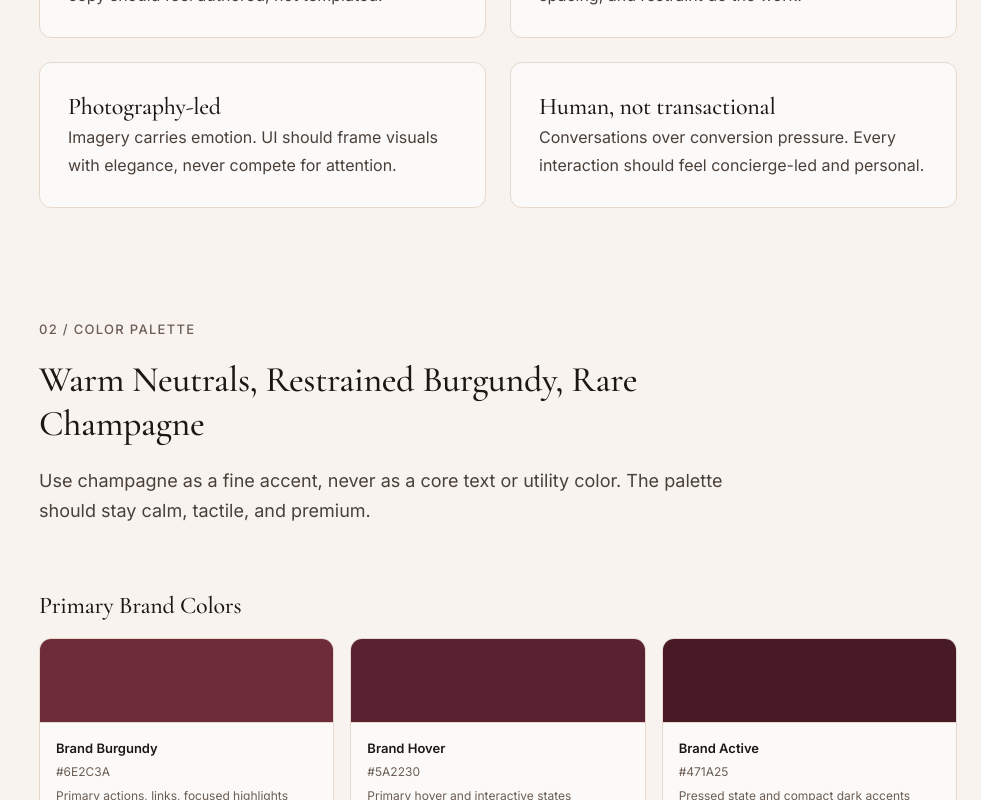
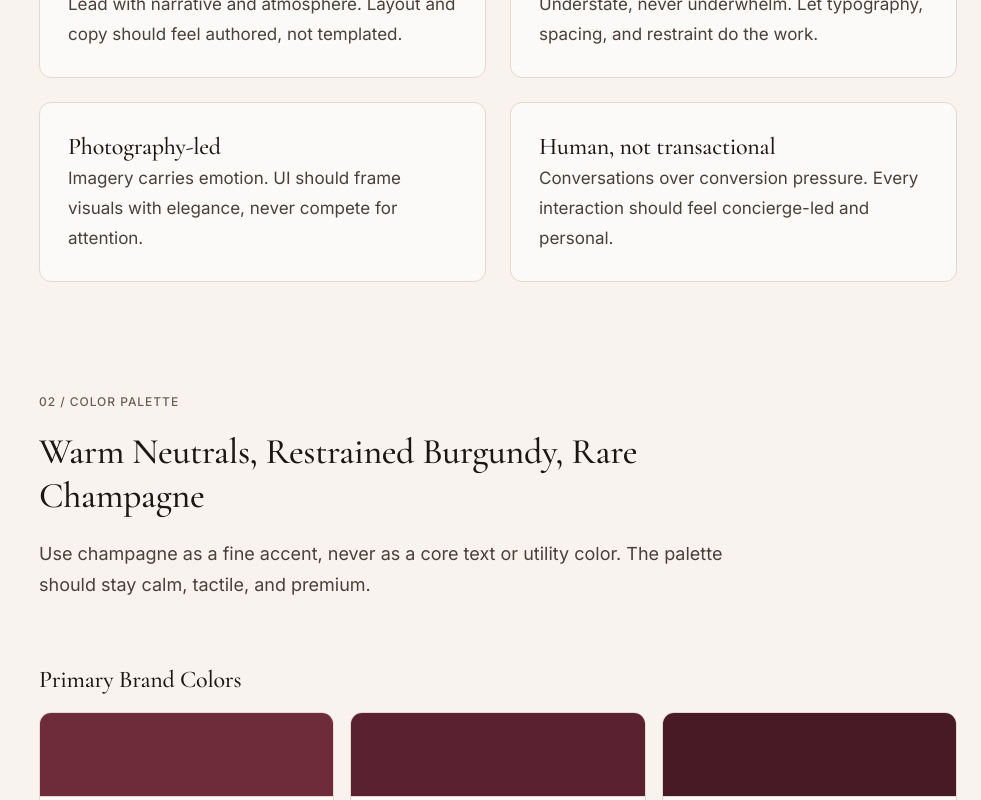
Before and after one commit to honeymoons-lk/hmx-planner, a Next.js app: page /style-guide in a window 1280 px wide. Shown: the part 1160-1960 px from the top of the page, without its empty margins (299-1280 px from the left). Built offline with nearby package versions, Linux system fonts and the light colour scheme.

Commit message:
Refine luxury typography and radius

```diff
--- a/app/globals.css
+++ b/app/globals.css
@@ -109,13 +109,15 @@
   --type-section-line: 1.2;
   --type-subheading-size: clamp(22px, 2.6vw, 24px);
   --type-subheading-line: 1.35;
-  --type-body-size: 16px;
-  --type-body-line: 1.75;
+  --type-body-size: 17px;
+  --type-body-line: 1.72;
   --type-body-lg-size: 18px;
-  --type-body-lg-line: 1.72;
+  --type-body-lg-line: 1.7;
+  --type-ui-sm-size: 14px;
+  --type-ui-sm-line: 1.45;
   --type-eyebrow-size: 12px;
   --type-eyebrow-line: 1.35;
-  --type-eyebrow-spacing: 0.1em;
+  --type-eyebrow-spacing: 0.08em;
 
   --radius-button: 10px;
   --radius-card: 12px;
@@ -216,6 +218,11 @@
     letter-spacing: var(--type-eyebrow-spacing);
     text-transform: uppercase;
   }
+
+  .type-ui-sm {
+    font-size: var(--type-ui-sm-size);
+    line-height: var(--type-ui-sm-line);
+  }
 }
 
 @keyframes marquee-left {
--- a/app/style-guide/page.tsx
+++ b/app/style-guide/page.tsx
@@ -186,9 +186,11 @@ const tokenSnippets: TokenSnippet[] = [
   --type-hero-size: clamp(56px, 6.4vw, 64px);
   --type-section-size: clamp(36px, 4.2vw, 40px);
   --type-subheading-size: clamp(22px, 2.6vw, 24px);
-  --type-body-size: 16px;
+  --type-body-size: 17px;
   --type-body-lg-size: 18px;
+  --type-ui-sm-size: 14px;
   --type-eyebrow-size: 12px;
+  --type-eyebrow-spacing: 0.08em;
 }`,
   },
   {
--- a/app/style-guide/style-guide.module.css
+++ b/app/style-guide/style-guide.module.css
@@ -555,40 +555,40 @@
 
 .bodyL {
   font-size: 18px;
-  line-height: 30px;
+  line-height: 31px;
   color: var(--color-text-secondary);
   max-width: 720px;
 }
 
 .bodyM {
-  font-size: 16px;
-  line-height: 28px;
+  font-size: 17px;
+  line-height: 30px;
   color: var(--color-text-secondary);
 }
 
 .bodyS {
   font-size: 14px;
-  line-height: 24px;
+  line-height: 22px;
   color: var(--color-text-secondary);
 }
 
 .label {
-  font-size: 13px;
-  line-height: 18px;
+  font-size: 14px;
+  line-height: 22px;
   color: var(--color-text);
   font-weight: 600;
 }
 
 .caption {
-  font-size: 12px;
-  line-height: 18px;
+  font-size: 14px;
+  line-height: 22px;
   color: var(--color-text-muted);
 }
 
 .eyebrow {
-  font-size: 13px;
-  line-height: 18px;
-  letter-spacing: 0.1em;
+  font-size: 12px;
+  line-height: 16px;
+  letter-spacing: 0.08em;
   text-transform: uppercase;
   color: var(--color-text-muted);
   font-weight: 500;
--- a/components/home/home-header.tsx
+++ b/components/home/home-header.tsx
@@ -28,7 +28,7 @@ export function HomeHeader({ brand, links, cta }: HomeHeaderProps) {
             <Link
               key={link.label}
               href={link.href}
-              className="text-sm text-muted-foreground transition-colors hover:text-primary focus-visible:outline-none focus-visible:ring-2 focus-visible:ring-ring"
+              className="type-ui-sm text-muted-foreground transition-colors hover:text-primary focus-visible:outline-none focus-visible:ring-2 focus-visible:ring-ring"
             >
               {link.label}
             </Link>
@@ -53,7 +53,7 @@ export function HomeHeader({ brand, links, cta }: HomeHeaderProps) {
                 <Link
                   key={link.label}
                   href={link.href}
-                  className="rounded-sm text-base text-foreground focus-visible:outline-none focus-visible:ring-2 focus-visible:ring-ring"
+                  className="type-ui-sm rounded-sm text-foreground focus-visible:outline-none focus-visible:ring-2 focus-visible:ring-ring"
                 >
                   {link.label}
                 </Link>
--- a/components/home/site-footer.tsx
+++ b/components/home/site-footer.tsx
@@ -10,7 +10,7 @@ export function SiteFooter({ note, links, copyright }: SiteFooterProps) {
   return (
     <footer className="border-t border-border bg-[var(--color-dark)] text-[var(--color-light)]">
       <div className="mx-auto w-full max-w-6xl px-4 py-8 md:px-6">
-        <div className="flex flex-col gap-4 text-sm text-[color-mix(in_srgb,var(--color-light)_78%,var(--color-bg-alt))] md:flex-row md:items-center md:justify-between">
+        <div className="type-ui-sm flex flex-col gap-4 text-[color-mix(in_srgb,var(--color-light)_78%,var(--color-bg-alt))] md:flex-row md:items-center md:justify-between">
           <p>{note}</p>
           <nav aria-label="Footer" className="flex flex-wrap items-center gap-x-5 gap-y-2">
             {links.map((link) => (
@@ -24,7 +24,7 @@ export function SiteFooter({ note, links, copyright }: SiteFooterProps) {
             ))}
           </nav>
         </div>
-        <p className="mt-4 text-sm text-[color-mix(in_srgb,var(--color-light)_70%,var(--color-bg-alt))]">{copyright}</p>
+        <p className="type-ui-sm mt-4 text-[color-mix(in_srgb,var(--color-light)_70%,var(--color-bg-alt))]">{copyright}</p>
       </div>
     </footer>
   );
```
